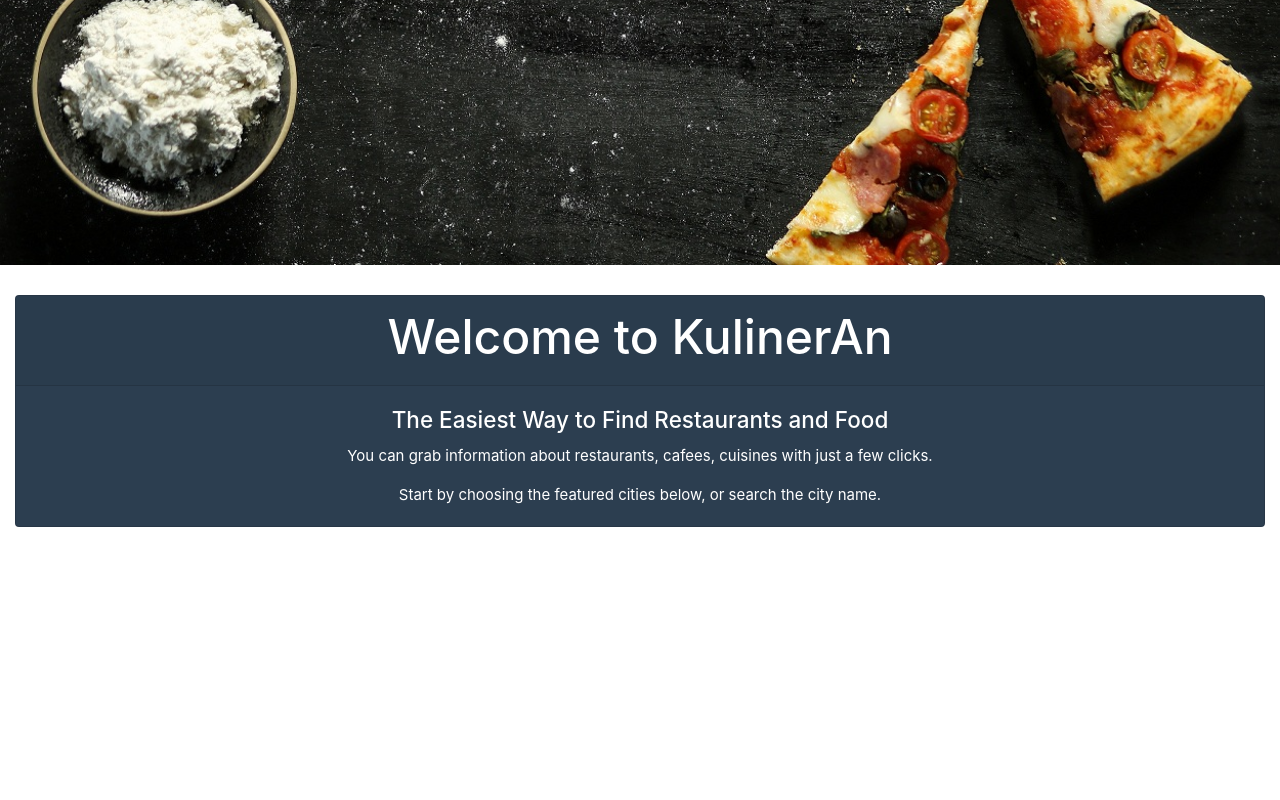
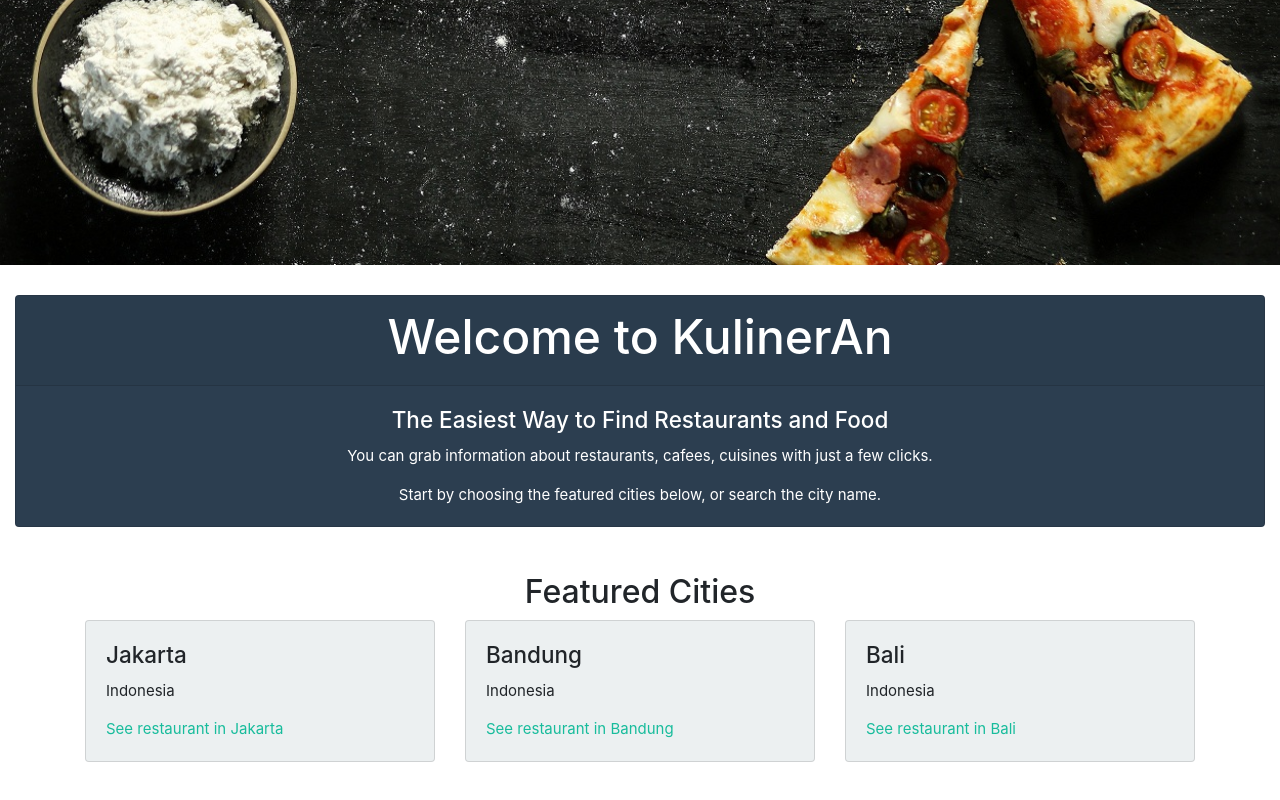
Before and after one commit to wildenali/react-food_web_app, a React (Create React App) app: page / in a window 1280 px wide. Shown: the part 660-1460 px from the top of the page. Before the commit the page ends 1203 px from the top, so only its background shows below. Built offline with nearby package versions, Linux system fonts and the light colour scheme.

Commit message:
Membuat tampilah Featured Cities, dengan dummy data dulu

```diff
--- a/src/App.js
+++ b/src/App.js
@@ -4,6 +4,13 @@ import mainImage from './assets/images/aneka-makanan.jpg'
 
 class App extends Component {
   render() {
+
+    const citiesDummy = [
+      { id: 74, name: 'Jakarta', country_name: 'Indonesia' },
+      { id: 11052, name: 'Bandung', country_name: 'Indonesia' },
+      { id: 170, name: 'Bali', country_name: 'Indonesia' },
+    ]
+
     return (
       <div>
         <nav className="navbar navbar-expand-lg navbar-dark bg-primary sticky-top">
@@ -26,6 +33,30 @@ class App extends Component {
             </div>
           </div>
         </div>
+
+        <div className="container" style={{ marginTop: 30, marginBottom: 30 }}>
+          <div className="row">
+            <div className="col-12 text-center">
+              <h3>Featured Cities</h3>
+            </div>
+          </div>
+          <div className="row">
+
+            {citiesDummy.map(city =>
+              <div className="col-4">
+                <div className="card bg-light mb-3">
+                  <div className="card-body">
+                    <h4 className="card-title">{city.name}</h4>
+                    <p>{city.country_name}</p>
+                    <a href="/#" className="card-text">See restaurant in {city.name}</a>
+                  </div>
+                </div>
+              </div>
+            )}
+
+          </div>
+        </div>
+
       </div>
     );
   }
```
